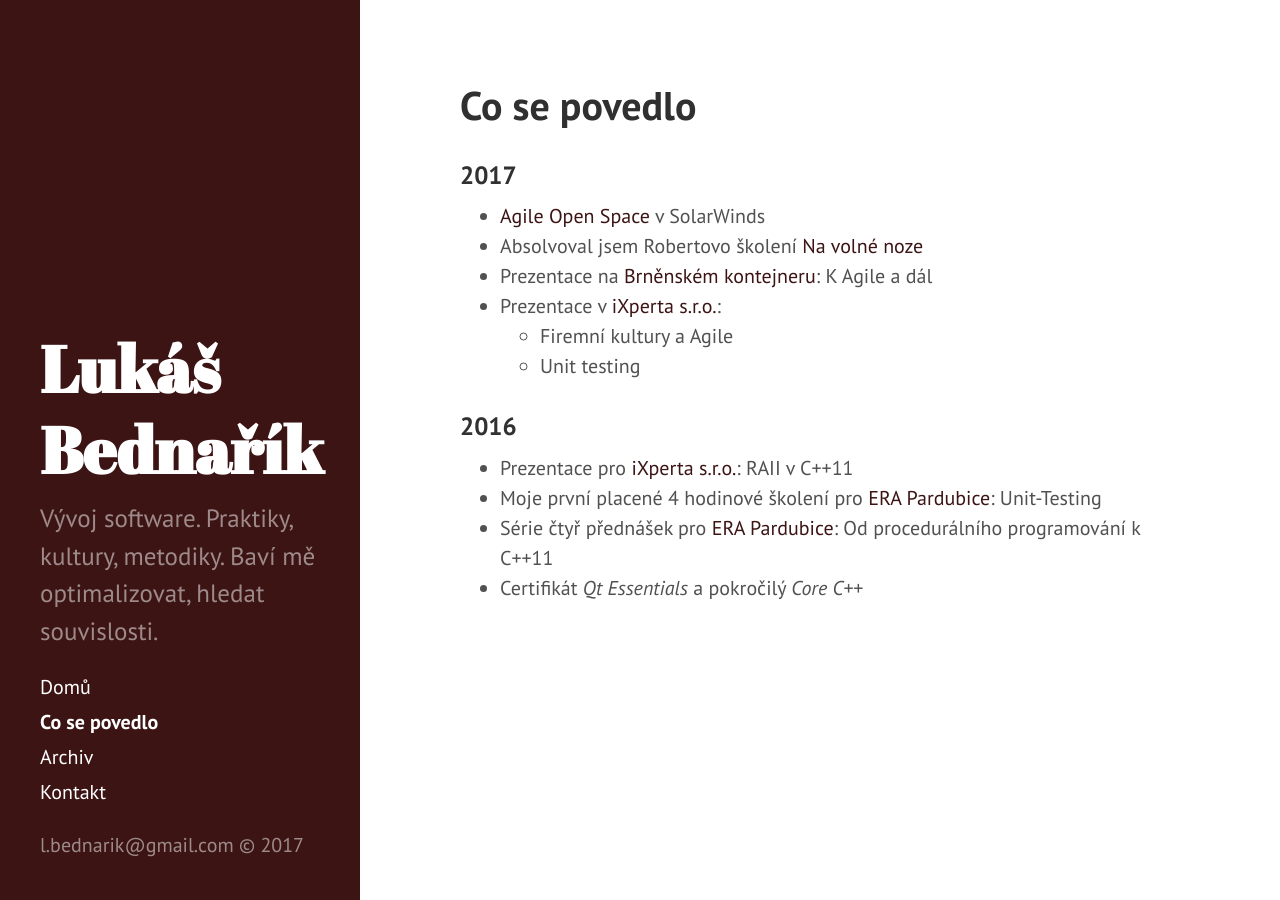
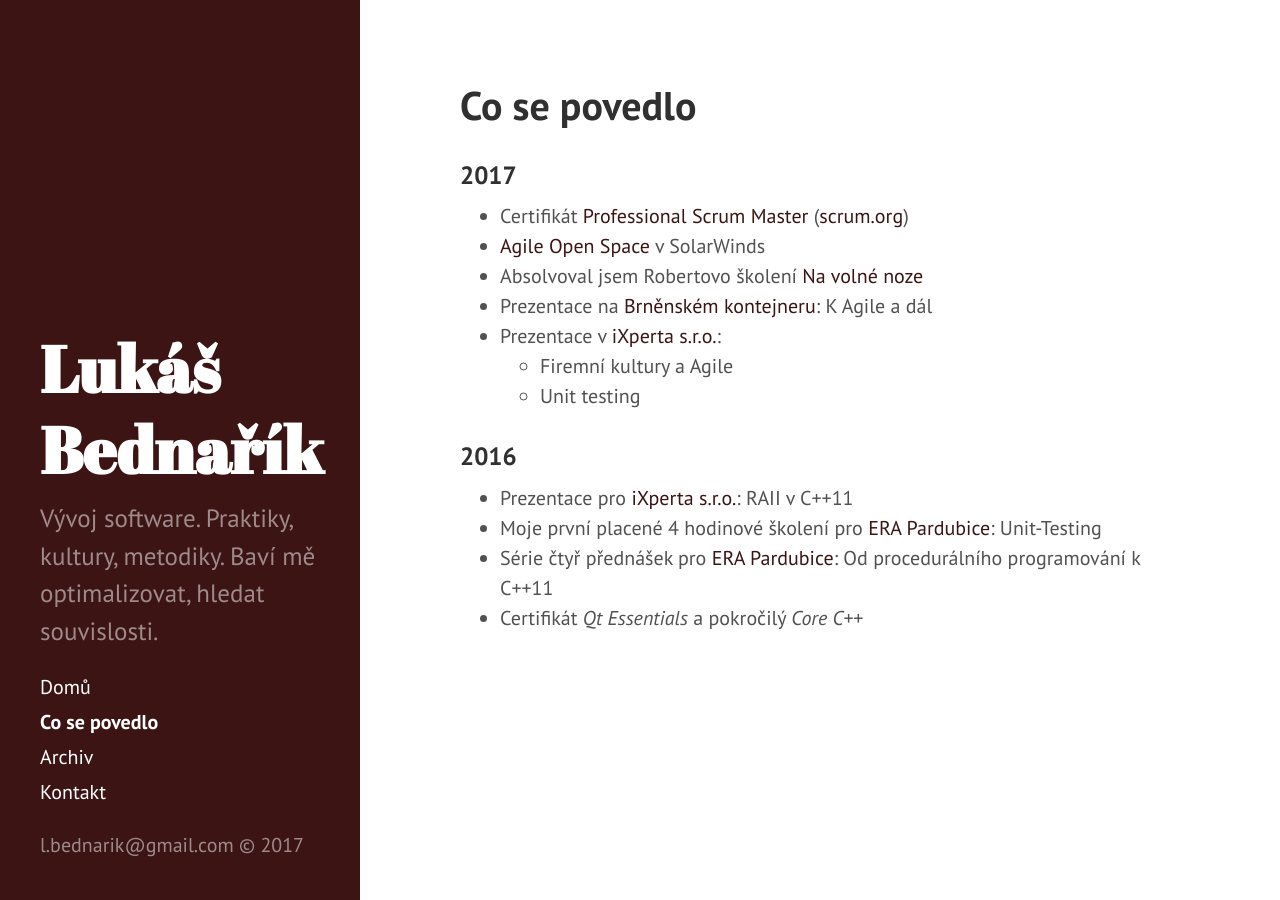
Before and after one commit to lukasbednarik/lukasbednarik.cz, a Jekyll site: the page built from _pages/good.md, in a window 1280 px wide. Built offline with Jekyll 4.4.1, drawn with Linux system fonts in a browser that asks for light colours.

Commit message:
Note about certification

```diff
--- a/_pages/good.md
+++ b/_pages/good.md
@@ -6,6 +6,7 @@
 
 ### 2017
 
+- Certifikát [Professional Scrum Master](https://www.scrum.org/certification-list) ([scrum.org](https://www.scrum.org))
 - [Agile Open Space](http://www.agileopenspace.cz/) v SolarWinds
 - Absolvoval jsem Robertovo školení [Na volné noze](http://navolnenoze.cz/)
 - Prezentace na [Brněnském kontejneru](https://www.facebook.com/events/302801320118015/): K Agile a dál
```
